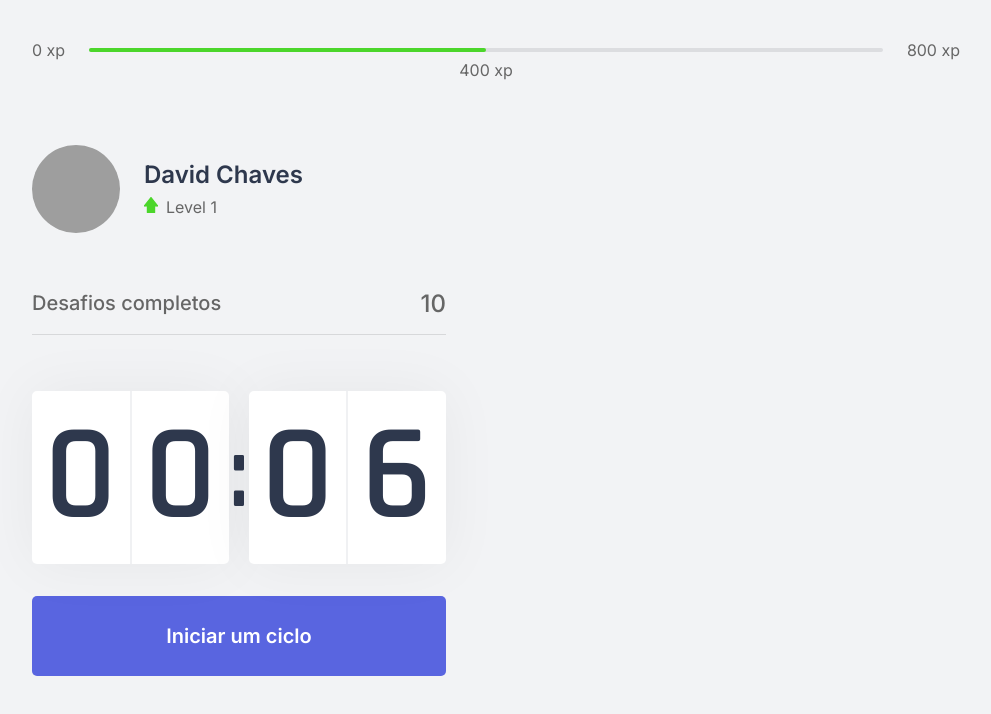
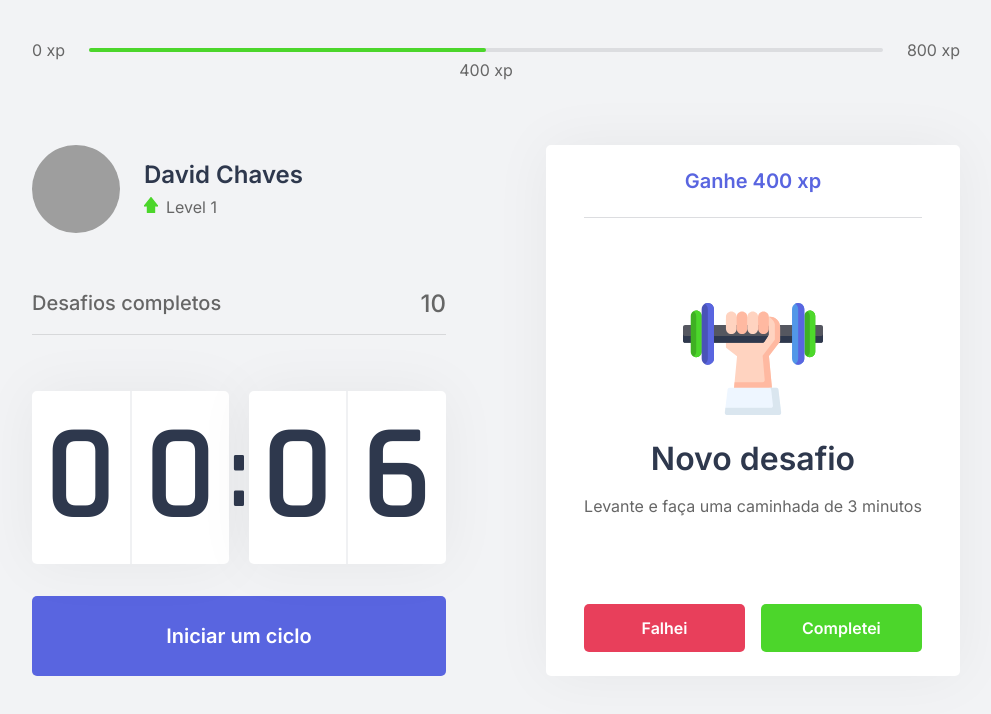
Before and after one commit to DavidChavess/Next-level-week-IV, a Next.js app: page / in a window 1280 px wide. Shown: the top 714 px of the page, without its empty margins (144-1135 px from the left). Built offline with nearby package versions, Linux system fonts and the light colour scheme; grey boxes are pictures that could not be loaded.

Commit message:
Criando componente challendBox

```diff
--- /dev/null
+++ b/src/components/ChallendBox.tsx
@@ -0,0 +1,44 @@
+import { useState } from 'react';
+import styles from '../styles/components/ChallendBox.module.css'
+
+export function ChallendBox() {
+
+  const [hasActiveChallend, setHasActiveChallend ] = useState(true);
+
+  return (
+    <div className={styles.challendBoxContainer} >
+      { hasActiveChallend ?
+        <div className={styles.challendActive} >
+          <header>Ganhe 400 xp</header>
+          <main>
+            <img src="icons/body.svg" alt="body"/>
+            <strong>Novo desafio</strong>
+            <p>Levante e faça uma caminhada de 3 minutos</p>
+          </main>
+          <footer>
+            <button
+              className={styles.failedChallendButton}
+              type='button'
+            >
+              Falhei
+            </button>
+            <button
+              className={styles.successChallendButton}
+              type='button'
+            >
+              Completei
+            </button>
+          </footer>
+        </div>
+        :
+        <div className={styles.challendNotActive} >
+          <strong>Inicie um ciclo para receber desafios</strong>
+          <p>
+            <img src="icons/level-up.svg" alt="Level Up"/>
+            Avance de level completando desafios
+          </p>
+        </div>
+      }
+    </div>
+  );
+}
--- a/src/components/CountDown.tsx
+++ b/src/components/CountDown.tsx
@@ -55,6 +55,8 @@
           className={styles.countDownButton}
         >
           Ciclo encerrado
+          <img src="icons/close.svg" alt="close"/>
+
         </button>
         :
         <button
--- a/src/pages/index.tsx
+++ b/src/pages/index.tsx
@@ -2,8 +2,7 @@
 import { CountDown } from "../components/CountDown";
 import { ExperienceBar } from "../components/ExperienceBar";
 import { Profile } from "../components/Profile";
-
-import { Head } from "next/document";
+import { ChallendBox } from "../components/ChallendBox";
 
 import styles from '../styles/pages/Home.module.css';
 
@@ -21,8 +20,8 @@
           <CompletedChallends />
           <CountDown />
         </div>
-
         <div>
+          <ChallendBox />
 
         </div>
       </section>
--- /dev/null
+++ b/src/styles/components/ChallendBox.module.css
@@ -0,0 +1,110 @@
+.challendBoxContainer{
+    height: 100%;
+
+    background: var(--white);
+    border-radius: 5px;
+    box-shadow: 0 0 60px rgba( 0,0,0, 0.05);
+    padding: 1.5rem 2rem;
+
+    display: flex;
+    flex-direction: column;
+    align-items: center;
+    justify-content: center;
+
+    text-align: center;
+
+}
+
+.challendNotActive {
+    display: flex;
+    flex-direction: column;
+    align-items: center;
+}
+
+.challendNotActive strong {
+    font-size: 1.5rem;
+    font-weight: 500;
+    line-height: 1.4;
+}
+
+.challendNotActive p {
+    display: flex;
+    flex-direction: column;
+    align-items: center;
+    line-height: 1.4;
+    max-width: 70%;
+    margin-top: 3rem;
+}
+.challendNotActive p img {
+    margin-bottom: 1rem;
+}
+
+.challendActive {
+    height: 100%;
+
+    display: flex;
+    flex-direction: column;
+}
+
+.challendActive header {
+    color: var(--blue);
+    font-weight: 600;
+    font-size: 1.25rem;
+    padding: 0 2rem 1.5rem;
+    border-bottom: 1px solid var(--gray-line);
+}
+
+.challendActive main {
+    flex: 1;
+
+    display: flex;
+    flex-direction: column;
+    align-items: center;
+    justify-content: center;
+}
+
+.challendActive main strong {
+    font-size: 2rem;
+    font-weight: 600;
+    color: var(--title);
+    margin: 1.5rem 0 1rem;
+}
+.challendActive main p {
+    line-height: 1.5;
+}
+
+.challendActive footer {
+    display: grid;
+    grid-template-columns: 1fr 1fr;
+    gap: 1rem;
+}
+.challendActive footer button {
+    height: 3rem;
+
+    display: flex;
+    align-items: center;
+    justify-content: center;
+
+    border: 0;
+    border-radius: 5px;
+
+    color: var(--white);
+
+    font-size: 1rem;
+    font-weight: 600;
+
+    transition: filter 0.2s;
+
+}
+
+.challendActive footer button.failedChallendButton {
+    background: var(--red);
+}
+
+.challendActive footer button.successChallendButton {
+    background: var(--green);
+}
+
+.challendActive footer button:hover{
+    filter: brightness(0.9);
+}
--- a/src/styles/components/CountDown.module.css
+++ b/src/styles/components/CountDown.module.css
@@ -78,4 +78,6 @@
     background: var(--white);
     color: var(--title);
     cursor: not-allowed;
+
+    border-bottom: 4px solid var(--green);
 }
```
